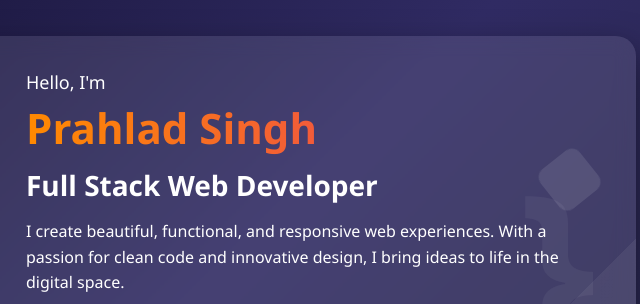
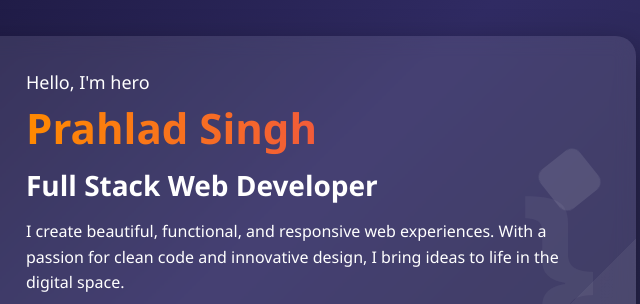
Before and after one commit to PrahladWebDev/intro-card, a plain HTML site: page index.html in a window 1280 px wide. Shown: the part 139-443 px from the top of the page, 404-1044 px from the left. Drawn offline with Linux system fonts and the light colour scheme.

Commit message:
Update index.html

```diff
--- a/index.html
+++ b/index.html
@@ -360,7 +360,7 @@
                 <i class="fas fa-code"></i>
             </div>
             <div class="intro-text">
-                <div class="greeting">Hello, I'm</div>
+                <div class="greeting">Hello, I'm hero</div>
                 <h1 class="name">Prahlad Singh</h1>
                 <h2 class="title">Full Stack Web Developer</h2>
                 <p class="description">I create beautiful, functional, and responsive web experiences. With a passion for clean code and innovative design, I bring ideas to life in the digital space.</p>
```
